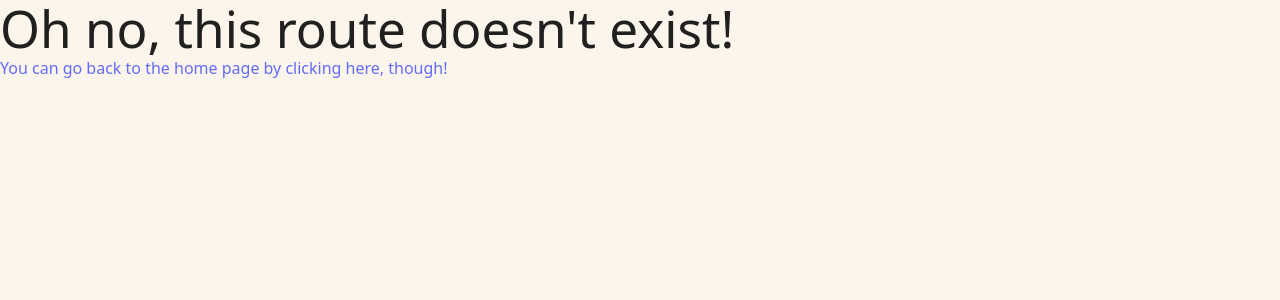
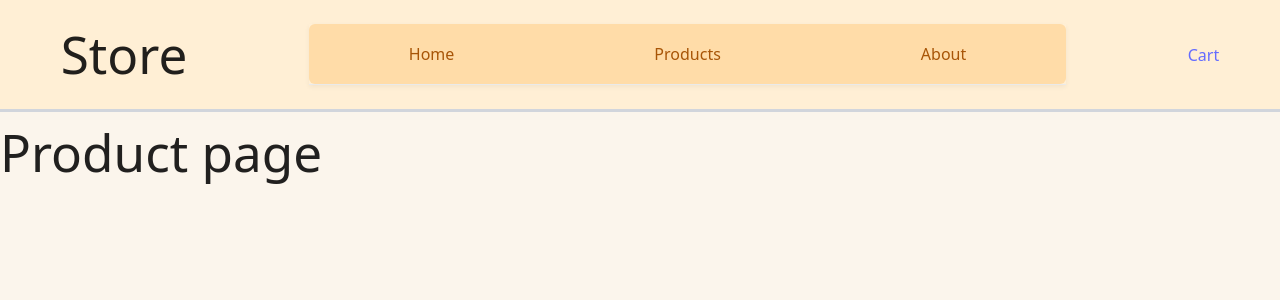
Before and after one commit to Piperski13/e-commerce-QuicKCart, a React (Vite) app: page /product/1 in a window 1280 px wide. Shown: the top 300 px of the page. Built offline with nearby package versions, Linux system fonts and the light colour scheme.

Commit message:
Route for each product page implemented - passing id to url

```diff
--- a/src/components/ProductCard.jsx
+++ b/src/components/ProductCard.jsx
@@ -1,3 +1,5 @@
+import { Link } from "react-router-dom";
+
 const ProductCard = ({ product }) => {
   return (
     <div className="w-[360px] bg-white rounded-xl shadow-lg transition-transform duration-300 hover:-translate-y-1 hover:shadow-xl font-sans overflow-hidden relative cursor-pointer m-4">
@@ -35,10 +37,13 @@ const ProductCard = ({ product }) => {
               ${product.price}
             </span>
           </div>
-          <button className="relative bg-gradient-to-r from-zinc-800 to-zinc-700 text-white rounded-md px-4 py-2 text-sm font-semibold flex items-center gap-2 shadow hover:shadow-md hover:-translate-y-0.5 transition-transform">
-            <span>Add to Cart</span>
+          <Link
+            to={`/product/${product.id}`}
+            className="relative bg-gradient-to-r from-zinc-800 to-zinc-700 text-white rounded-md px-4 py-2 text-sm font-semibold flex items-center gap-2 shadow hover:shadow-md hover:-translate-y-0.5 transition-transform"
+          >
+            <span className="text-[#f8fafc]">Add to Cart</span>
             <svg
-              className="w-5 h-5"
+              className="w-5 h-5 text-[#f8fafc]"
               fill="none"
               stroke="currentColor"
               strokeWidth="2"
@@ -48,7 +53,7 @@ const ProductCard = ({ product }) => {
               <line x1="3" y1="6" x2="21" y2="6" />
               <path d="M16 10a4 4 0 01-8 0" />
             </svg>
-          </button>
+          </Link>
         </div>
 
         <div className="flex justify-between items-center pt-3 border-t border-zinc-100">
--- /dev/null
+++ b/src/components/ProductPage.jsx
@@ -0,0 +1,12 @@
+import Header from "./Header";
+
+const ProductPage = () => {
+  return (
+    <div>
+      <Header />
+      <h1>Product page</h1>
+    </div>
+  );
+};
+
+export default ProductPage;
--- a/src/routes.jsx
+++ b/src/routes.jsx
@@ -3,6 +3,7 @@ import App from "./App";
 import HomePage from "./components/HomePage";
 import AboutPage from "./components/AboutPage";
 import CartPage from "./components/CartPage";
+import ProductPage from "./components/ProductPage";
 
 const routes = [
   {
@@ -12,7 +13,10 @@ const routes = [
   {
     path: "/products",
     element: <App />,
-    errorElement: <ErrorPage />,
+  },
+  {
+    path: "/product/:id",
+    element: <ProductPage />,
   },
   {
     path: "/home",
```
